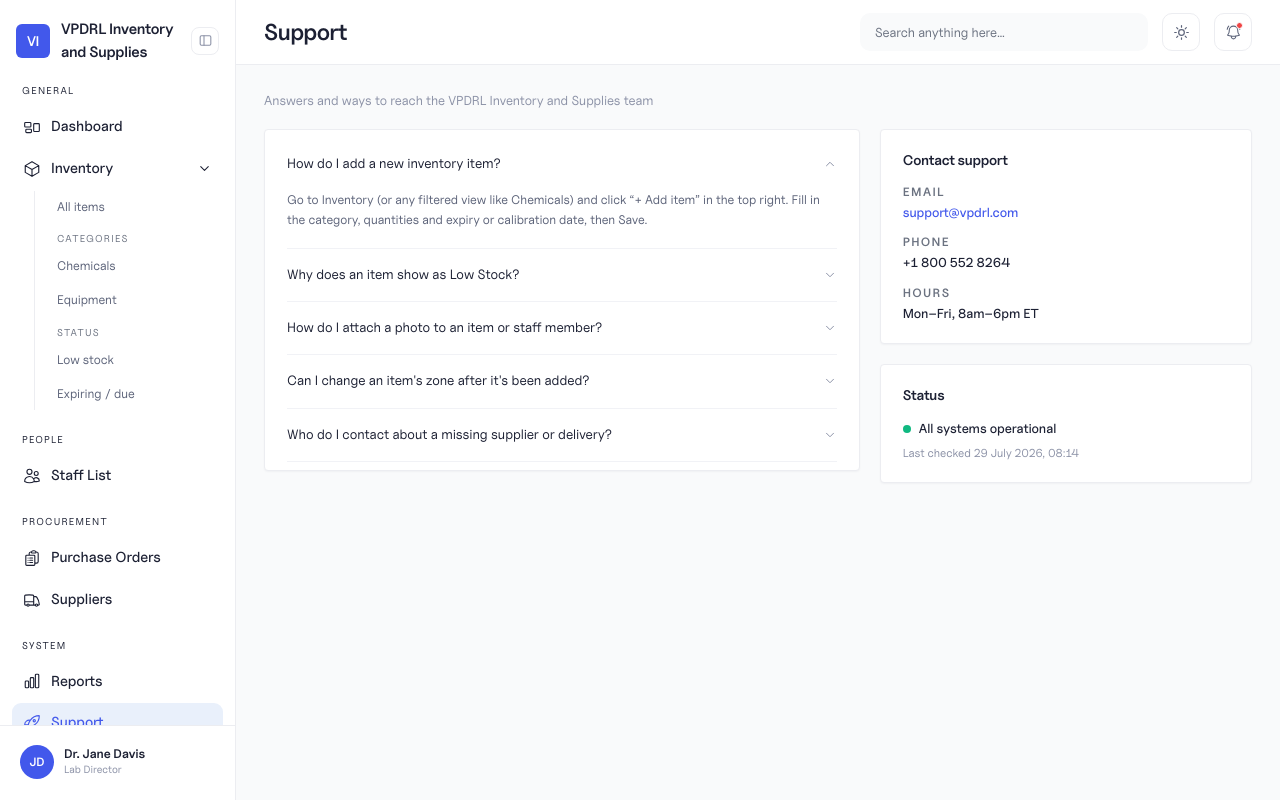
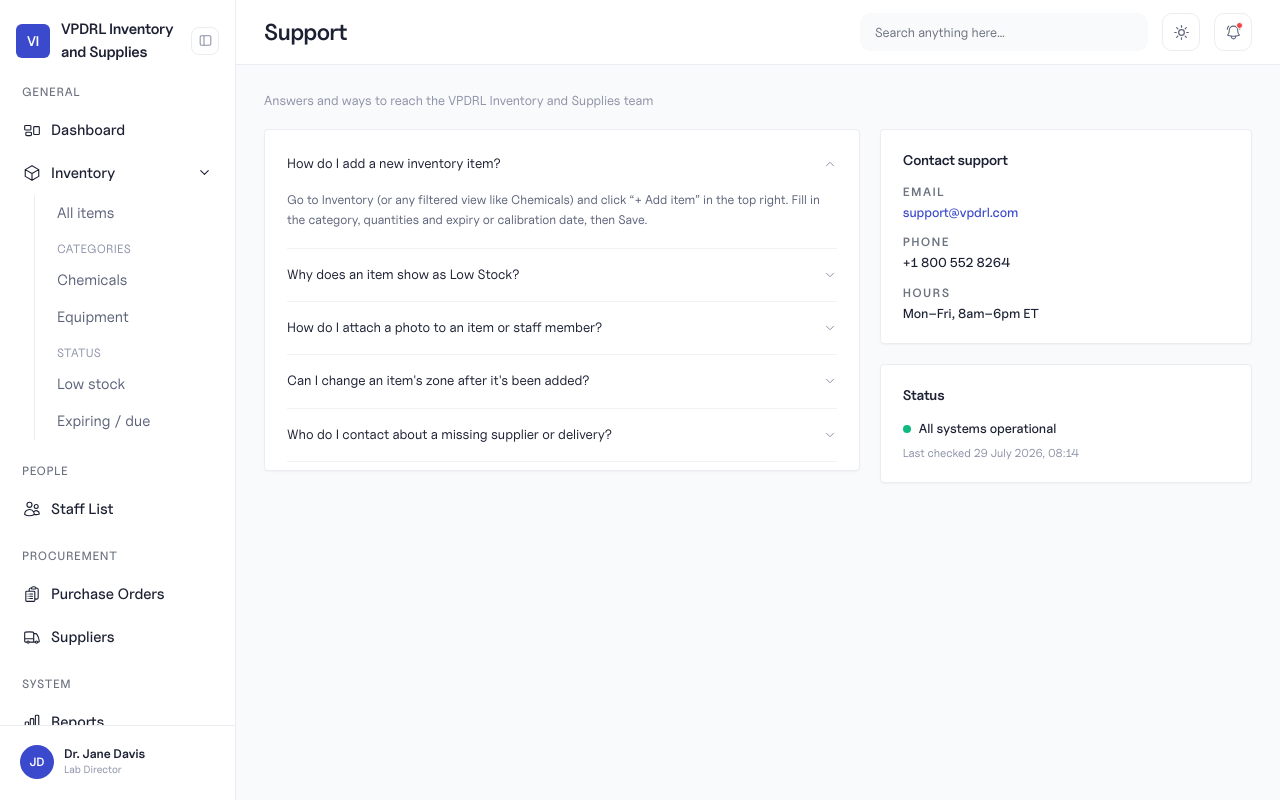
Before and after one commit to dev-jasp/vpdrl-inventory-system, a Next.js app: page /support in a window 1280 px wide. Built offline with nearby package versions, Linux system fonts and the light colour scheme; a web font is replaced by a local one.

Commit message:
refactor: sidebar nav type scale, rail state, support icon

```diff
--- a/app/globals.css
+++ b/app/globals.css
@@ -41,10 +41,17 @@
   /* `--accent` is the solid fill a primary button wears, with white on it.
      `--accent-fg` is the accent as *ink* — an active nav label, a link, a
      figure. They are separate because they invert differently: the fill stays
-     saturated in both themes, while the ink has to go light on a dark surface. */
-  --accent: #4258eb;
-  --accent-hover: oklch(48% 0.221 270);
-  --accent-fg: #4258eb;
+     saturated in both themes, while the ink has to go light on a dark surface.
+
+     Darkened from #4258eb, one lightness step down at the same hue —
+     oklch(53.7% .221 270) → oklch(48.2% .199 272). As ink on the tint-blue an
+     active row wears it sat at 4.79:1, a hair over the 4.5 floor and with
+     nothing spare; it is 6.03:1 there now, 6.91:1 on the sidebar's white, and
+     the same as a fill under white text. `--accent-hover` moves down with it,
+     or a filled button would have *lightened* on hover. */
+  --accent: #3b4acc;
+  --accent-hover: oklch(43% 0.185 271);
+  --accent-fg: #3b4acc;
   --av-1: #dbeafe;
   --av-2: #e6f7f0;
   --av-3: #fff1e2;
--- a/components/layout/NavChildLinks.tsx
+++ b/components/layout/NavChildLinks.tsx
@@ -5,6 +5,7 @@ import { usePathname, useSearchParams } from "next/navigation";
 
 import { cx } from "@/utils/cx";
 import { activeChild, type NavChild, type NavChildGroup } from "./navItems";
+import { navSubItem, navSubItemActive, navSubLabel } from "./navType";
 
 /**
  * A nav item's sub-list. Which entry reads as active depends on the query
@@ -43,20 +44,21 @@ export function NavChildList({
 }) {
   return (
     // The rail sits on the container rather than on each list, so it runs
-    // unbroken past the headings instead of restarting under every one.
-    <div
-      id={id}
-      className="mt-0.5 mr-0 mb-1 ml-[22px] border-l border-border pl-3"
-    >
+    // unbroken past the headings instead of restarting under every one. It is
+    // an absolute child rather than a `border-l` so the active segment has
+    // something to overlay: `pl-[13px]` is the old 1px border plus `pl-3`, so
+    // the entries themselves have not moved.
+    <div id={id} className="relative mt-0.5 mr-0 mb-1 ml-[22px] pl-[13px]">
+      <span aria-hidden className="absolute inset-y-0 left-0 w-px bg-border" />
       {groups.map((group, index) => (
         <div key={group.label ?? "ungrouped"}>
           {group.label ? (
             <div
+              // Flush with the entries it heads — it labels the run, it does
+              // not parent it, so it takes no indent of its own.
+              //
               // The first run carries no heading, so it needs no gap above it.
-              className={cx(
-                "px-[10px] pb-1 text-[10px] font-normal tracking-[0.13em] text-text-4 uppercase",
-                index > 0 && "pt-2",
-              )}
+              className={cx(navSubLabel, "px-[10px] pb-1", index > 0 && "pt-2")}
             >
               {group.label}
             </div>
@@ -65,21 +67,28 @@ export function NavChildList({
             {group.items.map((item) => {
               const isActive = item.href === active?.href;
               return (
-                <li key={item.href}>
+                <li key={item.href} className="relative">
+                  {/* The rail's state: a 2px accent segment over the hairline,
+                      spanning exactly the row it marks. Offset by the
+                      container's padding, which puts it back on the rail. */}
+                  {isActive ? (
+                    <span
+                      aria-hidden
+                      className="absolute inset-y-0 -left-[13px] w-0.5 rounded-full bg-accent-fg"
+                    />
+                  ) : null}
                   <Link
                     href={item.href}
                     aria-current={isActive ? "page" : undefined}
                     className={cx(
-                      "flex items-center gap-2 rounded-lg px-[10px] py-[7px]",
-                      isActive
-                        ? "bg-tint-blue text-accent-fg"
-                        : "text-text-2 hover:bg-bg",
+                      "flex items-center gap-2 rounded-lg px-[10px] py-[7px] hover:bg-bg",
+                      isActive ? "text-accent-fg" : "text-text-2",
                     )}
                   >
                     <span
                       className={cx(
-                        "flex-1 text-[12.5px] whitespace-nowrap",
-                        isActive ? "font-semibold" : "font-normal",
+                        "flex-1 whitespace-nowrap",
+                        isActive ? navSubItemActive : navSubItem,
                       )}
                     >
                       {item.label}
--- a/components/layout/Sidebar.tsx
+++ b/components/layout/Sidebar.tsx
@@ -9,6 +9,7 @@ import { cx } from "@/utils/cx";
 import { NavChildLinks, NavChildList } from "./NavChildLinks";
 import { UserMenu } from "./UserMenu";
 import { NAV_GROUPS, isSectionActive, type NavItem } from "./navItems";
+import { navGroupLabel, navItemLabel } from "./navType";
 
 /**
  * The app shell's sidebar, from `design/LabTrack Dashboard.dc.html`: brand,
@@ -63,7 +64,7 @@ export function Sidebar() {
             {rail ? (
               <div className="mx-1.5 mb-[7px] h-px bg-muted" />
             ) : (
-              <div className="px-2.5 pb-[7px] text-[10px] font-normal tracking-[0.13em] text-text">
+              <div className={cx(navGroupLabel, "px-2.5 pb-[7px]")}>
                 {group.label}
               </div>
             )}
@@ -181,7 +182,7 @@ function NavRow({
         {rail ? (
           <span className="sr-only">{item.label}</span>
         ) : (
-          <span className="flex-1 text-[14.5px] font-medium whitespace-nowrap">
+          <span className={cx(navItemLabel, "flex-1 whitespace-nowrap")}>
             {item.label}
           </span>
         )}
--- /dev/null
+++ b/components/layout/navType.ts
@@ -0,0 +1,46 @@
+/**
+ * The sidebar's type scale — one recipe per rung of the nav hierarchy.
+ *
+ * Class strings rather than components, on the same grounds as
+ * `components/ui/buttons.ts`: these go on a `<span>` inside a `<Link>`, on a
+ * heading `<div>`, and on a sub-list heading, without wrapping any of them.
+ *
+ * The nav has three levels — group label, item, sub-item — and they were sized
+ * apart: 10px headings, a 14.5px item, a 12.5px sub-item. That stacked a third
+ * depth cue on top of the indent and the rail, and it made a sub-item read as
+ * a footnote to its parent rather than as a sibling of it.
+ *
+ * **A sub-item is the same size as the item above it.** Weight and colour carry
+ * the nesting; size does not. Two sizes total, 15px for anything you click and
+ * 12px for anything that only labels a run of them.
+ *
+ * The two 12px headings are deliberately close but not identical — same size,
+ * but the sub-label drops a weight step, halves the tracking and lightens to
+ * `--text-3`, so GENERAL and CATEGORIES are told apart side by side without
+ * either one shouting. Weights are absolute CSS values, already stepped down
+ * for Uncut Sans per `docs/adr/0001-typography.md`.
+ */
+
+/** A top-level group heading: GENERAL, PEOPLE, PROCUREMENT, SYSTEM. */
+export const navGroupLabel =
+  "text-[12px] font-medium tracking-[0.06em] text-text-4 uppercase";
+
+/**
+ * A top-level row's label. No colour of its own — the row sets it, because the
+ * icon beside it has to tint to the same thing.
+ */
+export const navItemLabel = "text-[15px] font-medium";
+
+/** A heading inside an expanded item's sub-list: CATEGORIES, STATUS. */
+export const navSubLabel =
+  "text-[12px] font-normal tracking-[0.03em] text-text-3 uppercase";
+
+/** A sub-list entry: All items, Chemicals, Low stock. */
+export const navSubItem = "text-[15px] font-normal text-text-2";
+
+/**
+ * The sub-list entry the URL currently represents. No pill — that is the
+ * top-level row's state, and repeating it here flattens the two levels. This
+ * one is weight, colour and the rail segment beside it.
+ */
+export const navSubItemActive = "text-[15px] font-medium text-accent-fg";
--- a/components/ui/Icon.tsx
+++ b/components/ui/Icon.tsx
@@ -32,7 +32,7 @@ const GLYPHS = {
   settings:
     '<circle cx="12" cy="12" r="3.3"/><rect x="10.8" y="1.4" width="2.4" height="4.2" rx="1.1"/><rect x="10.8" y="18.4" width="2.4" height="4.2" rx="1.1" transform="rotate(180 12 12)"/><rect x="10.8" y="1.4" width="2.4" height="4.2" rx="1.1" transform="rotate(90 12 12)"/><rect x="10.8" y="1.4" width="2.4" height="4.2" rx="1.1" transform="rotate(-90 12 12)"/><rect x="10.8" y="1.4" width="2.4" height="4.2" rx="1.1" transform="rotate(45 12 12)"/><rect x="10.8" y="1.4" width="2.4" height="4.2" rx="1.1" transform="rotate(135 12 12)"/><rect x="10.8" y="1.4" width="2.4" height="4.2" rx="1.1" transform="rotate(-45 12 12)"/><rect x="10.8" y="1.4" width="2.4" height="4.2" rx="1.1" transform="rotate(-135 12 12)"/>',
   support:
-    '<path d="M15.59 14.37a6 6 0 0 1-5.84 7.38v-4.8m5.84-2.58a14.98 14.98 0 0 0 6.16-12.12A14.98 14.98 0 0 0 9.631 8.41m5.96 5.96a14.926 14.926 0 0 1-5.841 2.58m-.119-8.54a6 6 0 0 0-7.381 5.84h4.8m2.581-5.84a14.927 14.927 0 0 0-2.58 5.84m2.699 2.7c-.103.021-.207.041-.311.06a15.09 15.09 0 0 1-2.448-2.448 14.9 14.9 0 0 1 .06-.312m-2.24 2.39a4.493 4.493 0 0 0-1.757 4.306 4.493 4.493 0 0 0 4.306-1.758M16.5 9a1.5 1.5 0 1 1-3 0 1.5 1.5 0 0 1 3 0Z"/>',
+    '<path d="M16.712 4.33a9.027 9.027 0 0 1 1.652 1.306c.51.51.944 1.064 1.306 1.652M16.712 4.33l-3.448 4.138m3.448-4.138a9.014 9.014 0 0 0-9.424 0M19.67 7.288l-4.138 3.448m4.138-3.448a9.014 9.014 0 0 1 0 9.424m-4.138-5.976a3.736 3.736 0 0 0-.88-1.388 3.737 3.737 0 0 0-1.388-.88m2.268 2.268a3.765 3.765 0 0 1 0 2.528m-2.268-4.796a3.765 3.765 0 0 0-2.528 0m4.796 4.796c-.181.506-.475.982-.88 1.388a3.736 3.736 0 0 1-1.388.88m2.268-2.268 4.138 3.448m0 0a9.027 9.027 0 0 1-1.306 1.652c-.51.51-1.064.944-1.652 1.306m0 0-3.448-4.138m3.448 4.138a9.014 9.014 0 0 1-9.424 0m5.976-4.138a3.765 3.765 0 0 1-2.528 0m0 0a3.736 3.736 0 0 1-1.388-.88 3.737 3.737 0 0 1-.88-1.388m2.268 2.268L7.288 19.67m0 0a9.024 9.024 0 0 1-1.652-1.306 9.027 9.027 0 0 1-1.306-1.652m0 0 4.138-3.448M4.33 16.712a9.014 9.014 0 0 1 0-9.424m4.138 5.976a3.765 3.765 0 0 1 0-2.528m0 0c.181-.506.475-.982.88-1.388a3.736 3.736 0 0 1 1.388-.88m-2.268 2.268L4.33 7.288m6.406 1.18L7.288 4.33m0 0a9.024 9.024 0 0 0-1.652 1.306A9.025 9.025 0 0 0 4.33 7.288"/>',
   panel:
     '<rect x="3.5" y="4.5" width="17" height="15" rx="2"/><line x1="9.6" y1="4.5" x2="9.6" y2="19.5"/>',
   chevron: '<polyline points="6 9 12 15 18 9"/>',
```
Also changed, not shown: 2 other files (tests, documents, lock files or other folders).
